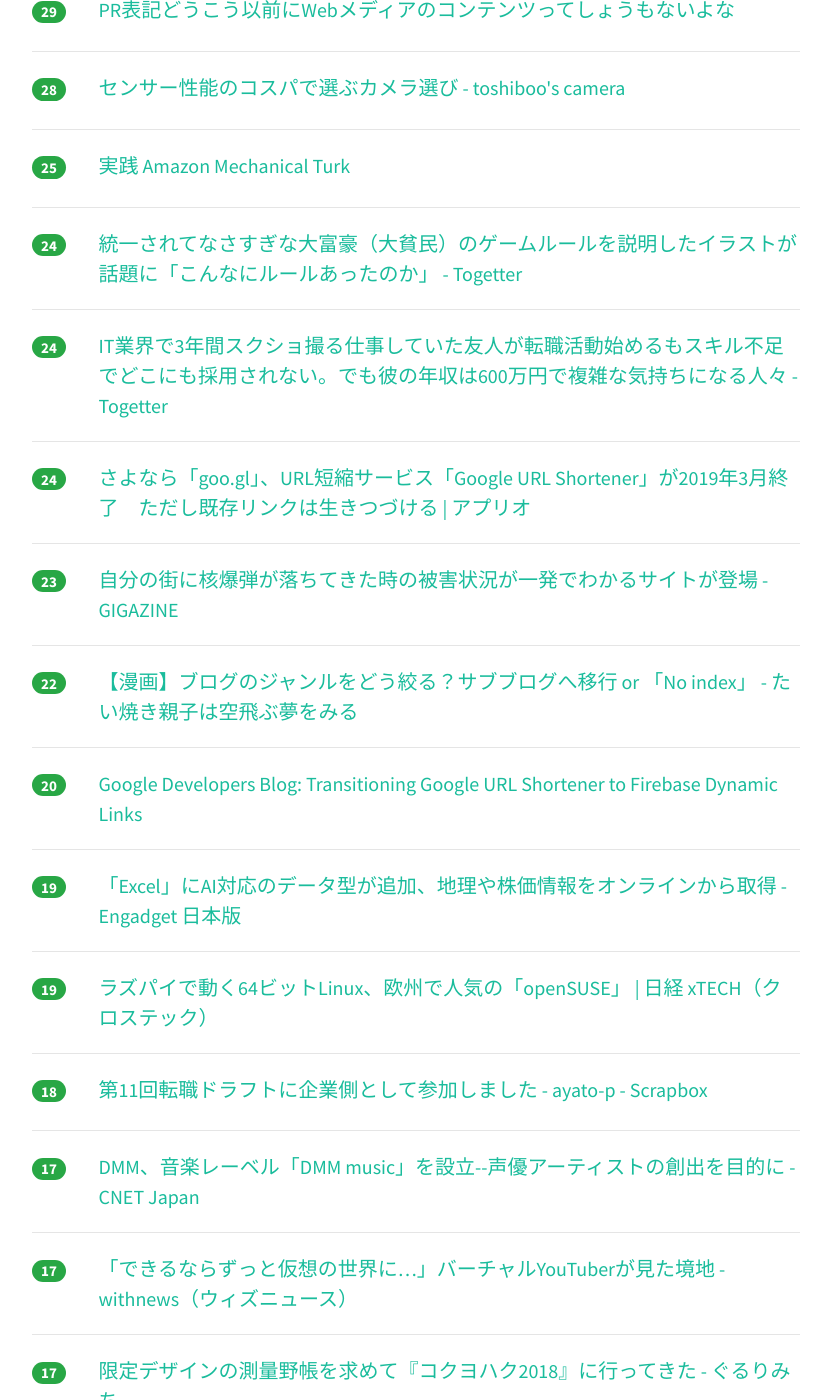
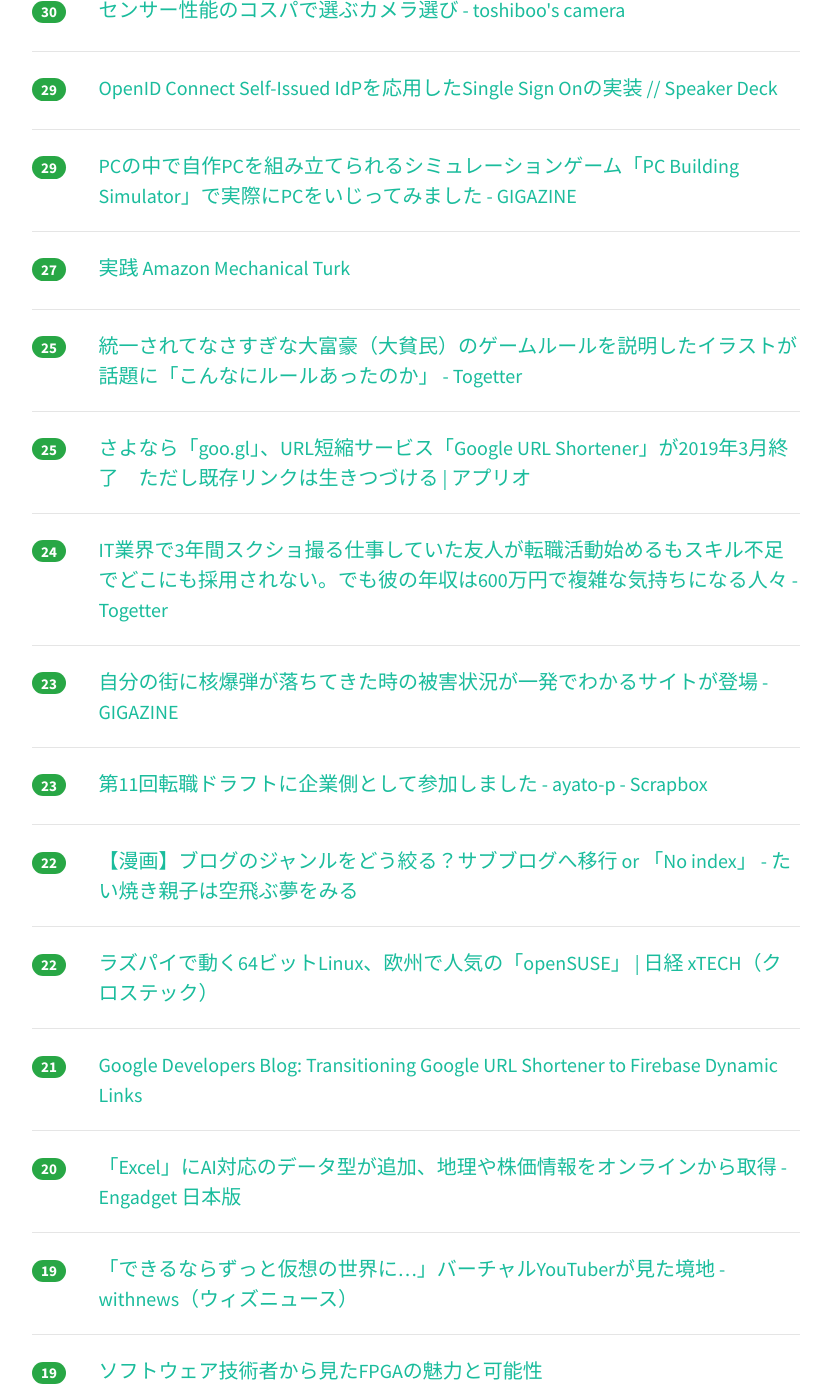
Before and after one commit to yatta47/hatena-matome-site, a Jekyll site: the page built from _posts/2018-03-31-hatena.md, in a window 1280 px wide and 1400 px high, scrolled down 1819 px. Shown: the whole window, without its empty margins (224-1055 px from the left). Built offline with Jekyll 4.4.1, drawn with Linux system fonts in a browser that asks for light colours; nearby versions of some CDN libraries; some of the changed text lies outside the part shown.

Commit message:
Updated 2018-03-31

```diff
--- a/_posts/2018-03-31-hatena.md
+++ b/_posts/2018-03-31-hatena.md
@@ -1,49 +1,54 @@
 ---
 layout: post
 title:  "2018-03-31 はてぶIT"
-date:   2018-03-31 17:01:43
+date:   2018-03-31 18:02:37
 tags: [it-hotentry]
 ---
-42 件のデータあり
+45 件のデータあり
 
 <hr><div class="row">
-<div class="col-1"><span class="badge badge-pill badge-success h2">205</span></div>
+<div class="col-1"><span class="badge badge-pill badge-success h2">210</span></div>
 <div class="col-11"><a href='https://anond.hatelabo.jp/20180330214636' target='_blank'>ゲーム翻訳の現状</a></div>
 </div>
 <hr>
 <div class="row">
-<div class="col-1"><span class="badge badge-pill badge-success h2">192</span></div>
+<div class="col-1"><span class="badge badge-pill badge-success h2">210</span></div>
 <div class="col-11"><a href='https://togetter.com/li/1213646' target='_blank'>朝日新聞記者「騒動後、技術開発に影響出ていた」⇨PEZY関係者「当事者ですが影響出ていないけどもソースは？」 - Togetter</a></div>
 </div>
 <hr>
 <div class="row">
-<div class="col-1"><span class="badge badge-pill badge-success h2">150</span></div>
+<div class="col-1"><span class="badge badge-pill badge-success h2">154</span></div>
 <div class="col-11"><a href='https://headlines.yahoo.co.jp/hl?a=20180331-00000012-zdn_m-sci' target='_blank'>テザリング不要なauユーザーは3月中の解約を忘れずに （ITmedia Mobile） - Yahoo!ニュース</a></div>
 </div>
 <hr>
 <div class="row">
-<div class="col-1"><span class="badge badge-pill badge-success h2">122</span></div>
+<div class="col-1"><span class="badge badge-pill badge-success h2">139</span></div>
 <div class="col-11"><a href='https://js.tensorflow.org/' target='_blank'>TensorFlow.js</a></div>
 </div>
 <hr>
 <div class="row">
-<div class="col-1"><span class="badge badge-pill badge-success h2">120</span></div>
+<div class="col-1"><span class="badge badge-pill badge-success h2">133</span></div>
+<div class="col-11"><a href='http://hidesys.hatenablog.com/entry/2018/03/31/104549' target='_blank'>住友化学を退職しました - ひでシスのめもちょ</a></div>
+</div>
+<hr>
+<div class="row">
+<div class="col-1"><span class="badge badge-pill badge-success h2">127</span></div>
 <div class="col-11"><a href='https://www.engadget.com/2018/03/30/google-shutting-down-goo-gl-url-shortening-service/' target='_blank'>Google is shutting down its goo.gl URL shortening service</a></div>
 </div>
 <hr>
 <div class="row">
-<div class="col-1"><span class="badge badge-pill badge-success h2">96</span></div>
-<div class="col-11"><a href='http://hidesys.hatenablog.com/entry/2018/03/31/104549' target='_blank'>住友化学を退職しました - ひでシスのめもちょ</a></div>
-</div>
-<hr>
-<div class="row">
-<div class="col-1"><span class="badge badge-pill badge-success h2">76</span></div>
+<div class="col-1"><span class="badge badge-pill badge-success h2">95</span></div>
 <div class="col-11"><a href='https://employment.en-japan.com/engineerhub/entry/2018/03/20/110000' target='_blank'>今日からはじめるCI/CD ─ CircleCI + Deployerでテストとデプロイを自動化しよう！【休日個人開発】 - エンジニアHub｜若手Webエンジニアのキャリアを考える！</a></div>
 </div>
 <hr>
 <div class="row">
-<div class="col-1"><span class="badge badge-pill badge-success h2">53</span></div>
+<div class="col-1"><span class="badge badge-pill badge-success h2">56</span></div>
 <div class="col-11"><a href='https://developer.aiming-inc.com/infra/db-loadtest/' target='_blank'>DB負荷試験をやった話 | Aiming 開発者ブログ</a></div>
+</div>
+<hr>
+<div class="row">
+<div class="col-1"><span class="badge badge-pill badge-success h2">56</span></div>
+<div class="col-11"><a href='http://nlab.itmedia.co.jp/nl/articles/1803/31/news004.html' target='_blank'>さよならPHS。往年の名機「京ぽん」をいま使ってみた　11万画素のカメラで写す、2018年の東京 (1/4) - ねとらぼ</a></div>
 </div>
 <hr>
 <div class="row">
@@ -52,13 +57,13 @@ tags: [it-hotentry]
 </div>
 <hr>
 <div class="row">
-<div class="col-1"><span class="badge badge-pill badge-success h2">42</span></div>
-<div class="col-11"><a href='http://nlab.itmedia.co.jp/nl/articles/1803/31/news004.html' target='_blank'>さよならPHS。往年の名機「京ぽん」をいま使ってみた　11万画素のカメラで写す、2018年の東京 (1/4) - ねとらぼ</a></div>
+<div class="col-1"><span class="badge badge-pill badge-success h2">36</span></div>
+<div class="col-11"><a href='https://blog.albert2005.co.jp/2017/01/23/%E3%83%90%E3%83%B3%E3%83%87%E3%82%A3%E3%83%83%E3%83%88%E3%82%A2%E3%83%AB%E3%82%B4%E3%83%AA%E3%82%BA%E3%83%A0%E3%80%80%E5%9F%BA%E6%9C%AC%E7%B7%A8/' target='_blank'>バンディットアルゴリズム　基本編 | ALBERT Official Blog</a></div>
 </div>
 <hr>
 <div class="row">
-<div class="col-1"><span class="badge badge-pill badge-success h2">36</span></div>
-<div class="col-11"><a href='https://blog.albert2005.co.jp/2017/01/23/%E3%83%90%E3%83%B3%E3%83%87%E3%82%A3%E3%83%83%E3%83%88%E3%82%A2%E3%83%AB%E3%82%B4%E3%83%AA%E3%82%BA%E3%83%A0%E3%80%80%E5%9F%BA%E6%9C%AC%E7%B7%A8/' target='_blank'>バンディットアルゴリズム　基本編 | ALBERT Official Blog</a></div>
+<div class="col-1"><span class="badge badge-pill badge-success h2">35</span></div>
+<div class="col-11"><a href='https://github.com/golang-standards/project-layout' target='_blank'>GitHub - golang-standards/project-layout: Standard Go Project Layout</a></div>
 </div>
 <hr>
 <div class="row">
@@ -67,13 +72,23 @@ tags: [it-hotentry]
 </div>
 <hr>
 <div class="row">
-<div class="col-1"><span class="badge badge-pill badge-success h2">33</span></div>
-<div class="col-11"><a href='https://github.com/golang-standards/project-layout' target='_blank'>GitHub - golang-standards/project-layout: Standard Go Project Layout</a></div>
+<div class="col-1"><span class="badge badge-pill badge-success h2">32</span></div>
+<div class="col-11"><a href='http://photoshopvip.net/107956' target='_blank'>デザイナーが持っていたい、すごいフリーフォント素材63個まとめ - PhotoshopVIP</a></div>
 </div>
 <hr>
 <div class="row">
 <div class="col-1"><span class="badge badge-pill badge-success h2">32</span></div>
-<div class="col-11"><a href='http://photoshopvip.net/107956' target='_blank'>デザイナーが持っていたい、すごいフリーフォント素材63個まとめ - PhotoshopVIP</a></div>
+<div class="col-11"><a href='https://anond.hatelabo.jp/20170803112406' target='_blank'>PR表記どうこう以前にWebメディアのコンテンツってしょうもないよな</a></div>
+</div>
+<hr>
+<div class="row">
+<div class="col-1"><span class="badge badge-pill badge-success h2">31</span></div>
+<div class="col-11"><a href='https://gigazine.net/news/20180331-how-to-fade-out-facebook/' target='_blank'>Facebookを退会するならデータを無茶苦茶にしてからにするべきという提言 - GIGAZINE</a></div>
+</div>
+<hr>
+<div class="row">
+<div class="col-1"><span class="badge badge-pill badge-success h2">30</span></div>
+<div class="col-11"><a href='http://www.toshiboo.com/entry/cospa01' target='_blank'>センサー性能のコスパで選ぶカメラ選び - toshiboo's camera</a></div>
 </div>
 <hr>
 <div class="row">
@@ -87,23 +102,18 @@ tags: [it-hotentry]
 </div>
 <hr>
 <div class="row">
-<div class="col-1"><span class="badge badge-pill badge-success h2">29</span></div>
-<div class="col-11"><a href='https://anond.hatelabo.jp/20170803112406' target='_blank'>PR表記どうこう以前にWebメディアのコンテンツってしょうもないよな</a></div>
-</div>
-<hr>
-<div class="row">
-<div class="col-1"><span class="badge badge-pill badge-success h2">28</span></div>
-<div class="col-11"><a href='http://www.toshiboo.com/entry/cospa01' target='_blank'>センサー性能のコスパで選ぶカメラ選び - toshiboo's camera</a></div>
+<div class="col-1"><span class="badge badge-pill badge-success h2">27</span></div>
+<div class="col-11"><a href='https://www.slideshare.net/Ayako_Hasegawa/amazon-mechanical-turk-92372451' target='_blank'>実践 Amazon Mechanical Turk</a></div>
 </div>
 <hr>
 <div class="row">
 <div class="col-1"><span class="badge badge-pill badge-success h2">25</span></div>
-<div class="col-11"><a href='https://www.slideshare.net/Ayako_Hasegawa/amazon-mechanical-turk-92372451' target='_blank'>実践 Amazon Mechanical Turk</a></div>
+<div class="col-11"><a href='https://togetter.com/li/1213527' target='_blank'>統一されてなさすぎな大富豪（大貧民）のゲームルールを説明したイラストが話題に「こんなにルールあったのか」 - Togetter</a></div>
 </div>
 <hr>
 <div class="row">
-<div class="col-1"><span class="badge badge-pill badge-success h2">24</span></div>
-<div class="col-11"><a href='https://togetter.com/li/1213527' target='_blank'>統一されてなさすぎな大富豪（大貧民）のゲームルールを説明したイラストが話題に「こんなにルールあったのか」 - Togetter</a></div>
+<div class="col-1"><span class="badge badge-pill badge-success h2">25</span></div>
+<div class="col-11"><a href='http://appllio.com/20180331-9967-google-url-shortener-shutdown' target='_blank'>さよなら「goo.gl」、URL短縮サービス「Google URL Shortener」が2019年3月終了　ただし既存リンクは生きつづける | アプリオ</a></div>
 </div>
 <hr>
 <div class="row">
@@ -112,13 +122,13 @@ tags: [it-hotentry]
 </div>
 <hr>
 <div class="row">
-<div class="col-1"><span class="badge badge-pill badge-success h2">24</span></div>
-<div class="col-11"><a href='http://appllio.com/20180331-9967-google-url-shortener-shutdown' target='_blank'>さよなら「goo.gl」、URL短縮サービス「Google URL Shortener」が2019年3月終了　ただし既存リンクは生きつづける | アプリオ</a></div>
+<div class="col-1"><span class="badge badge-pill badge-success h2">23</span></div>
+<div class="col-11"><a href='https://gigazine.net/news/20180330-outrider-interactive-nuke-map/' target='_blank'>自分の街に核爆弾が落ちてきた時の被害状況が一発でわかるサイトが登場 - GIGAZINE</a></div>
 </div>
 <hr>
 <div class="row">
 <div class="col-1"><span class="badge badge-pill badge-success h2">23</span></div>
-<div class="col-11"><a href='https://gigazine.net/news/20180330-outrider-interactive-nuke-map/' target='_blank'>自分の街に核爆弾が落ちてきた時の被害状況が一発でわかるサイトが登場 - GIGAZINE</a></div>
+<div class="col-11"><a href='https://scrapbox.io/ayato-p/%E7%AC%AC11%E5%9B%9E%E8%BB%A2%E8%81%B7%E3%83%89%E3%83%A9%E3%83%95%E3%83%88%E3%81%AB%E4%BC%81%E6%A5%AD%E5%81%B4%E3%81%A8%E3%81%97%E3%81%A6%E5%8F%82%E5%8A%A0%E3%81%97%E3%81%BE%E3%81%97%E3%81%9F' target='_blank'>第11回転職ドラフトに企業側として参加しました - ayato-p - Scrapbox</a></div>
 </div>
 <hr>
 <div class="row">
@@ -127,23 +137,28 @@ tags: [it-hotentry]
 </div>
 <hr>
 <div class="row">
-<div class="col-1"><span class="badge badge-pill badge-success h2">20</span></div>
+<div class="col-1"><span class="badge badge-pill badge-success h2">22</span></div>
+<div class="col-11"><a href='http://tech.nikkeibp.co.jp/atcl/nxt/column/18/00079/00007/' target='_blank'>ラズパイで動く64ビットLinux、欧州で人気の「openSUSE」 | 日経 xTECH（クロステック）</a></div>
+</div>
+<hr>
+<div class="row">
+<div class="col-1"><span class="badge badge-pill badge-success h2">21</span></div>
 <div class="col-11"><a href='https://developers.googleblog.com/2018/03/transitioning-google-url-shortener.html' target='_blank'>Google Developers Blog: Transitioning Google URL Shortener to Firebase Dynamic Links</a></div>
 </div>
 <hr>
 <div class="row">
-<div class="col-1"><span class="badge badge-pill badge-success h2">19</span></div>
+<div class="col-1"><span class="badge badge-pill badge-success h2">20</span></div>
 <div class="col-11"><a href='https://japanese.engadget.com/2018/03/30/excel-ai/' target='_blank'>「Excel」にAI対応のデータ型が追加、地理や株価情報をオンラインから取得 - Engadget 日本版</a></div>
 </div>
 <hr>
 <div class="row">
 <div class="col-1"><span class="badge badge-pill badge-success h2">19</span></div>
-<div class="col-11"><a href='http://tech.nikkeibp.co.jp/atcl/nxt/column/18/00079/00007/' target='_blank'>ラズパイで動く64ビットLinux、欧州で人気の「openSUSE」 | 日経 xTECH（クロステック）</a></div>
+<div class="col-11"><a href='https://withnews.jp/article/f0180331000qq000000000000000W00g10701qq000017019A' target='_blank'>「できるならずっと仮想の世界に…」バーチャルYouTuberが見た境地 - withnews（ウィズニュース）</a></div>
 </div>
 <hr>
 <div class="row">
-<div class="col-1"><span class="badge badge-pill badge-success h2">18</span></div>
-<div class="col-11"><a href='https://scrapbox.io/ayato-p/%E7%AC%AC11%E5%9B%9E%E8%BB%A2%E8%81%B7%E3%83%89%E3%83%A9%E3%83%95%E3%83%88%E3%81%AB%E4%BC%81%E6%A5%AD%E5%81%B4%E3%81%A8%E3%81%97%E3%81%A6%E5%8F%82%E5%8A%A0%E3%81%97%E3%81%BE%E3%81%97%E3%81%9F' target='_blank'>第11回転職ドラフトに企業側として参加しました - ayato-p - Scrapbox</a></div>
+<div class="col-1"><span class="badge badge-pill badge-success h2">19</span></div>
+<div class="col-11"><a href='https://www.slideshare.net/MITSUDA_Kenichiro/fpga2018' target='_blank'>ソフトウェア技術者から見たFPGAの魅力と可能性</a></div>
 </div>
 <hr>
 <div class="row">
@@ -153,17 +168,7 @@ tags: [it-hotentry]
 <hr>
 <div class="row">
 <div class="col-1"><span class="badge badge-pill badge-success h2">17</span></div>
-<div class="col-11"><a href='https://withnews.jp/article/f0180331000qq000000000000000W00g10701qq000017019A' target='_blank'>「できるならずっと仮想の世界に…」バーチャルYouTuberが見た境地 - withnews（ウィズニュース）</a></div>
-</div>
-<hr>
-<div class="row">
-<div class="col-1"><span class="badge badge-pill badge-success h2">17</span></div>
 <div class="col-11"><a href='http://blog.gururimichi.com/entry/2018/03/30/224344' target='_blank'>限定デザインの測量野帳を求めて『コクヨハク2018』に行ってきた - ぐるりみち。</a></div>
-</div>
-<hr>
-<div class="row">
-<div class="col-1"><span class="badge badge-pill badge-success h2">17</span></div>
-<div class="col-11"><a href='https://gigazine.net/news/20180331-how-to-fade-out-facebook/' target='_blank'>Facebookを退会するならデータを無茶苦茶にしてからにするべきという提言 - GIGAZINE</a></div>
 </div>
 <hr>
 <div class="row">
@@ -177,6 +182,11 @@ tags: [it-hotentry]
 </div>
 <hr>
 <div class="row">
+<div class="col-1"><span class="badge badge-pill badge-success h2">16</span></div>
+<div class="col-11"><a href='http://www.dokushok.com/entry/2018/03/31/143000' target='_blank'>起業家けんすうさんが質問箱でオススメされた本24冊+αを意地でまとめてみた - 読書熊録</a></div>
+</div>
+<hr>
+<div class="row">
 <div class="col-1"><span class="badge badge-pill badge-success h2">15</span></div>
 <div class="col-11"><a href='https://gigazine.net/news/20180330-google-remove-autocomplete-kodi/' target='_blank'>Googleが「著作権侵害対策」でメディアプレイヤー「Kodi」をオートコンプリート候補から削除か - GIGAZINE</a></div>
 </div>
@@ -187,23 +197,28 @@ tags: [it-hotentry]
 </div>
 <hr>
 <div class="row">
-<div class="col-1"><span class="badge badge-pill badge-success h2">14</span></div>
+<div class="col-1"><span class="badge badge-pill badge-success h2">15</span></div>
+<div class="col-11"><a href='https://matome.naver.jp/odai/2152246797865144201' target='_blank'>【前代未聞】京都高島屋 転売屋1人が並び屋50人を使い限定100体のSDロリーナを買い占め - NAVER まとめ</a></div>
+</div>
+<hr>
+<div class="row">
+<div class="col-1"><span class="badge badge-pill badge-success h2">15</span></div>
 <div class="col-11"><a href='https://speakerdeck.com/shikichee/hurontowei-jing-yan-zhe-falsereactpurodakutogai-shan' target='_blank'>フロント未経験者のReactプロダクト改善 // Speaker Deck</a></div>
 </div>
 <hr>
 <div class="row">
-<div class="col-1"><span class="badge badge-pill badge-success h2">13</span></div>
-<div class="col-11"><a href='https://matome.naver.jp/odai/2152246797865144201' target='_blank'>【前代未聞】京都高島屋 転売屋1人が並び屋50人を使い限定100体のSDロリーナを買い占め - NAVER まとめ</a></div>
-</div>
-<hr>
-<div class="row">
-<div class="col-1"><span class="badge badge-pill badge-success h2">12</span></div>
+<div class="col-1"><span class="badge badge-pill badge-success h2">14</span></div>
 <div class="col-11"><a href='https://iphone-mania.jp/news-207768/' target='_blank'>【iOS11.3】iPhoneのバッテリー劣化状態を確認する方法 - iPhone Mania</a></div>
 </div>
 <hr>
 <div class="row">
+<div class="col-1"><span class="badge badge-pill badge-success h2">13</span></div>
+<div class="col-11"><a href='https://togetter.com/li/1213709' target='_blank'>外がヒューヒューうるさいからシャッター開けたら衝撃の光景が「まさかのサービスシーン」 - Togetter</a></div>
+</div>
+<hr>
+<div class="row">
 <div class="col-1"><span class="badge badge-pill badge-success h2">11</span></div>
-<div class="col-11"><a href='https://togetter.com/li/1213709' target='_blank'>外がヒューヒューうるさいからシャッター開けたら衝撃の光景が「まさかのサービスシーン」 - Togetter</a></div>
+<div class="col-11"><a href='https://anond.hatelabo.jp/20180331151357' target='_blank'>喘ぎ声ツクール</a></div>
 </div>
 <hr>
 <div class="row">
@@ -212,7 +227,7 @@ tags: [it-hotentry]
 </div>
 <hr>
 <div class="row">
-<div class="col-1"><span class="badge badge-pill badge-success h2">8</span></div>
+<div class="col-1"><span class="badge badge-pill badge-success h2">9</span></div>
 <div class="col-11"><a href='https://www.nytimes.com/2018/03/30/business/coffee-cancer-warning.html' target='_blank'>Coffee Drinkers Need Cancer Warning, Judge Rules, Giving Sellers the Jitters - The New York Times</a></div>
 </div>
 <hr>
```
